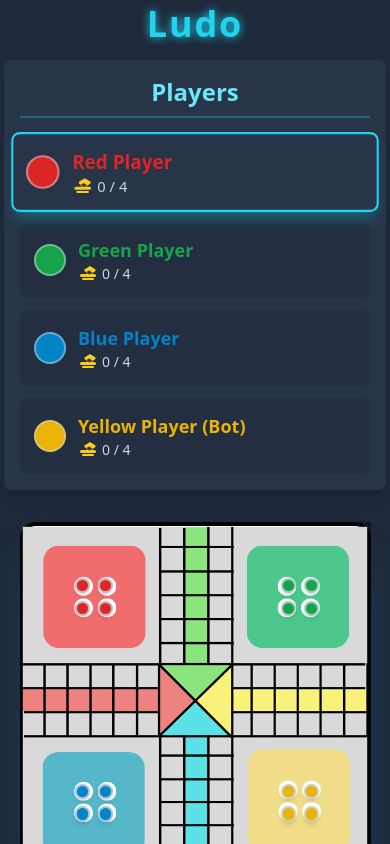
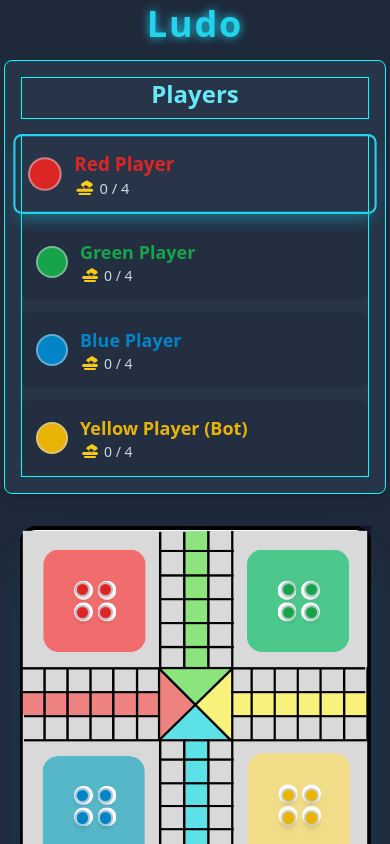
Before and after one commit to 888SAM-B/LUDO, a React (Vite) app: page / in a window 390 px wide. Both pictures are taken after a click on the button "Start Game". Shown: the top 844 px of the page. Built offline with nearby package versions, Linux system fonts and the light colour scheme.

Commit message:
flex-change

```diff
--- a/components/PlayerInfo.tsx
+++ b/components/PlayerInfo.tsx
@@ -14,7 +14,7 @@ export const PlayerInfo: React.FC = () => {
   const { players, currentPlayerIndex } = useGameStore();
 
   return (
-    <div className="w-full lg:w-64 bg-slate-700/50 p-4 rounded-lg shadow-lg flex flex-col gap-4">
+    <div className="w-full lg:w-64 bg-slate-700/50 p-4 rounded-lg shadow-lg flex flex-col gap-4 fflex-wrap">
       <h2 className="text-2xl font-bold text-center text-cyan-300 border-b-2 border-cyan-400/30 pb-2 fflex-wrap">Players</h2>
       <div className="flex flex-row lg:flex-col gap-3 justify-center fflex-wrap">
         {players.map((player, index) => {
--- a/src/globals.css
+++ b/src/globals.css
@@ -17,6 +17,7 @@
     .fflex-wrap{
         display:flex;
         flex-direction: column;
+        border:1px solid aqua
     }
     .token{
         width: calc(100% / 14);
```
